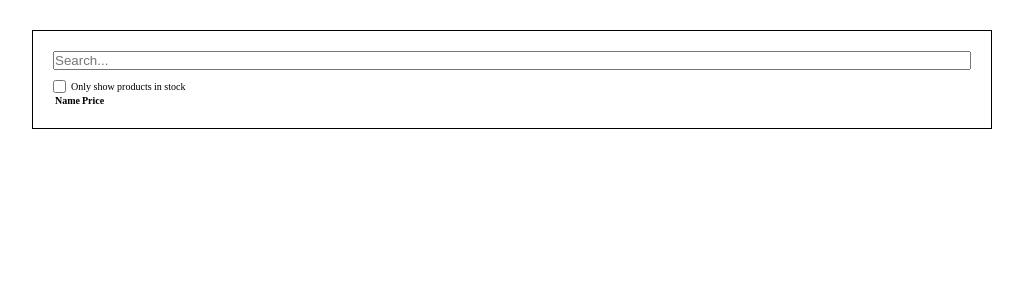
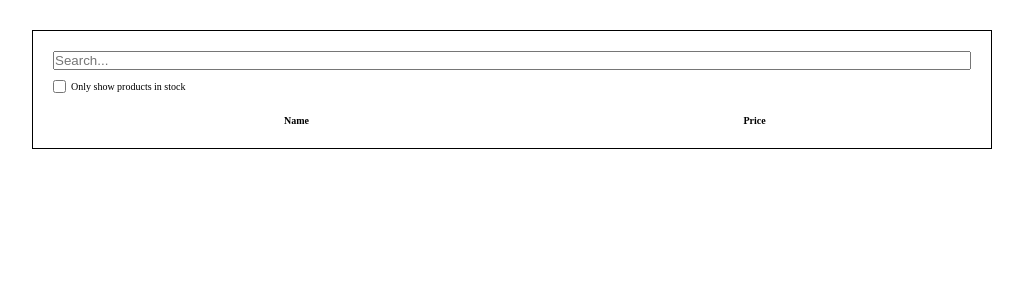
Before and after one commit to ArthurFAmaral95/Shopping_Inventory, a React (Vite) app: page / in a window 1280 px wide. Shown: the top 300 px of the page, without its empty margins (128-1151 px from the left). Built offline with nearby package versions, Linux system fonts and the light colour scheme.

Commit message:
fetching products data

```diff
--- a/src/components/CheckBox/index.jsx
+++ b/src/components/CheckBox/index.jsx
@@ -3,7 +3,7 @@ import './styles.css'
 export function CheckBox() {
   return (
     <div className="check">
-      <input type="checkbox" />
+      <input type="checkbox" id="check" />
       <p>Only show products in stock</p>
     </div>
   )
--- a/src/components/FilterableProductTable/index.jsx
+++ b/src/components/FilterableProductTable/index.jsx
@@ -3,6 +3,11 @@ import { SearchBar } from '../SearchBar'
 import './styles.css'
 
 export function FilterableProductTable() {
+  const productsPath = '../../../products.json'
+  const products = fetch(productsPath)
+    .then(response => response.json())
+    .then(data => console.log(data))
+
   return (
     <div className="filterableProductTable">
       <SearchBar />
--- a/src/components/FilterableProductTable/styles.css
+++ b/src/components/FilterableProductTable/styles.css
@@ -0,0 +1,6 @@
+.filterableProductTable {
+  display: flex;
+  flex-direction: column;
+
+  gap: 2rem;
+}
--- a/src/components/InputBox/index.jsx
+++ b/src/components/InputBox/index.jsx
@@ -1,5 +1,5 @@
 import './styles.css'
 
 export function InputBox() {
-  return <input type="text" placeholder="Search..." />
+  return <input type="text" placeholder="Search..." id="search" />
 }
```
Also changed, not shown: products.json (renamed from api.json).
